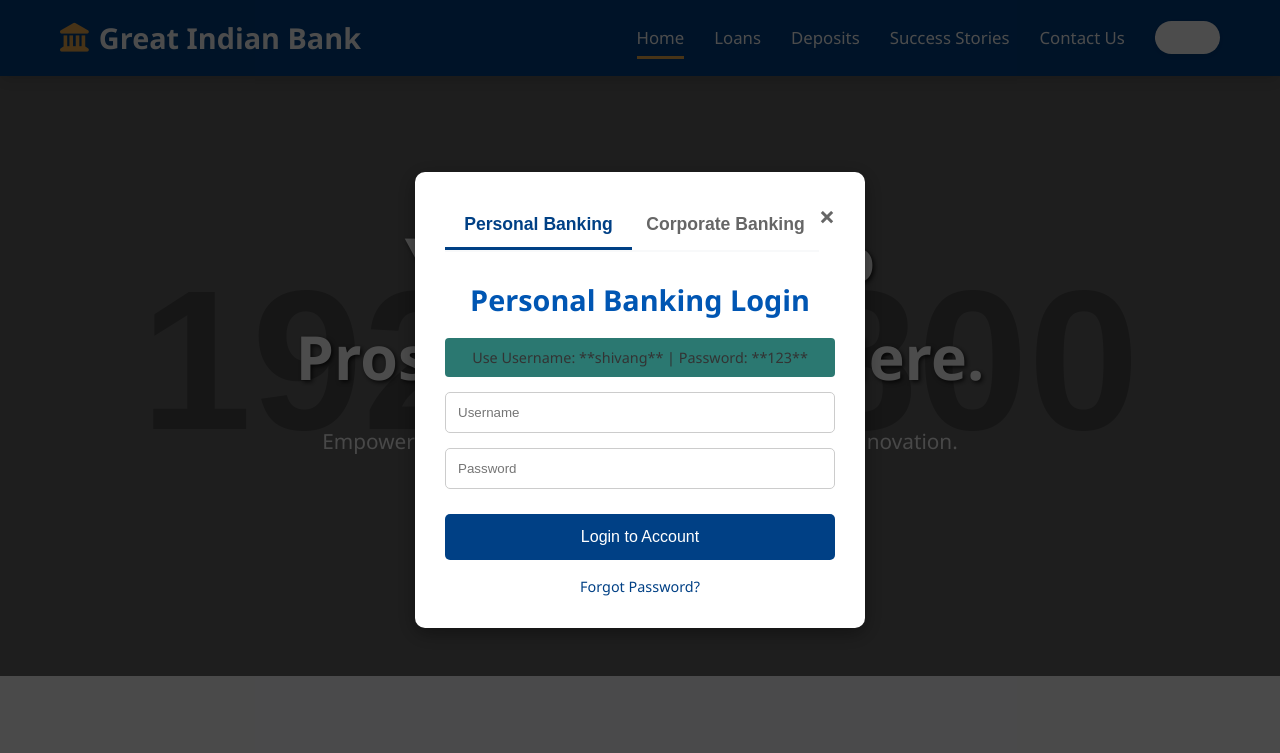
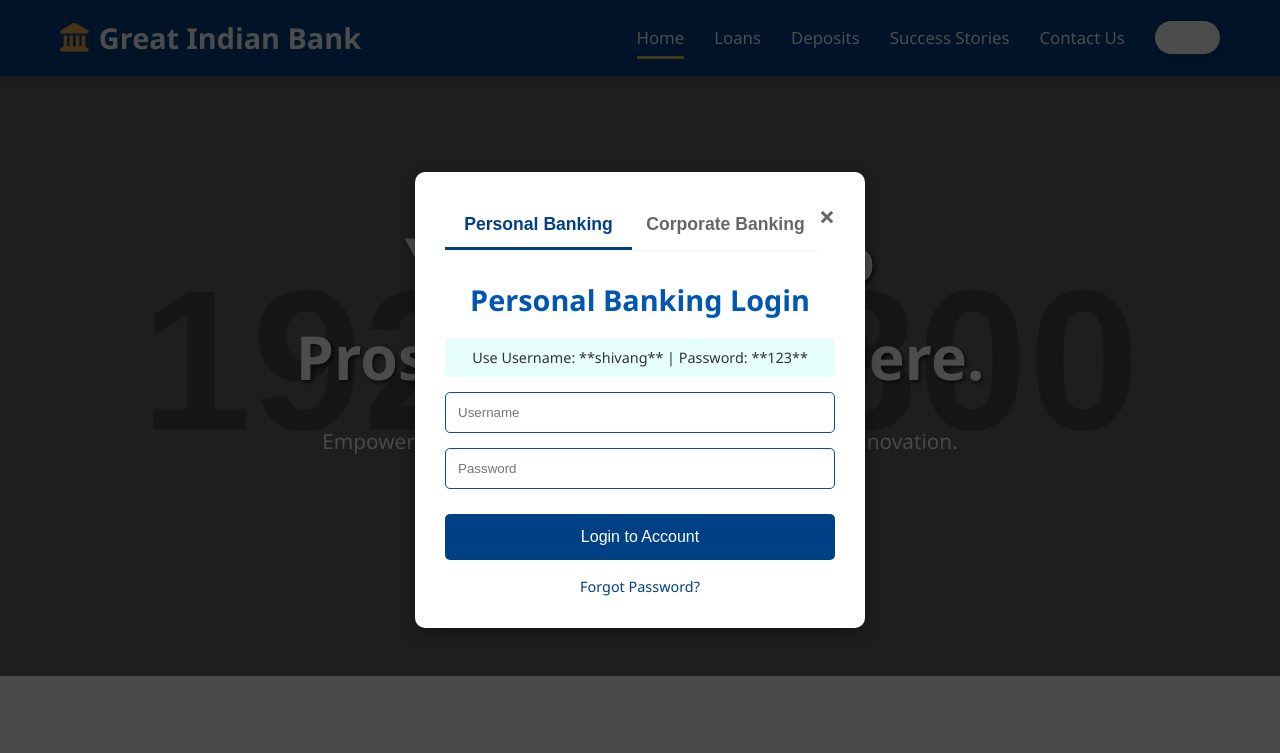
Before and after one commit to Shivang-Sharma21/Shivang-DevOps-Mini-Project, a plain HTML site: page index.html in a window 1280 px wide. Both pictures are taken after a click on the link "Login". Shown: the top 753 px of the page. Drawn offline with Linux system fonts and the light colour scheme; placeholder pictures from the web are drawn by us.

Commit message:
Currently updating15

```diff
--- a/style.css
+++ b/style.css
@@ -655,7 +655,7 @@ h3 { font-size: 1.8em; }
     width: 100%;
     padding: 12px;
     margin-bottom: 15px;
-    border: 1px solid #ccc;
+    border: 1px solid #0b45c4;
     border-radius: 5px;
     box-sizing: border-box;
 }
@@ -681,7 +681,7 @@ h3 { font-size: 1.8em; }
     text-align: center;
     font-size: 0.9em;
     color: var(--text-color);
-    background-color: #2b7871;
+    background-color: #e6fffd;
     padding: 8px;
     border-radius: 4px;
     margin-bottom: 15px;
```
